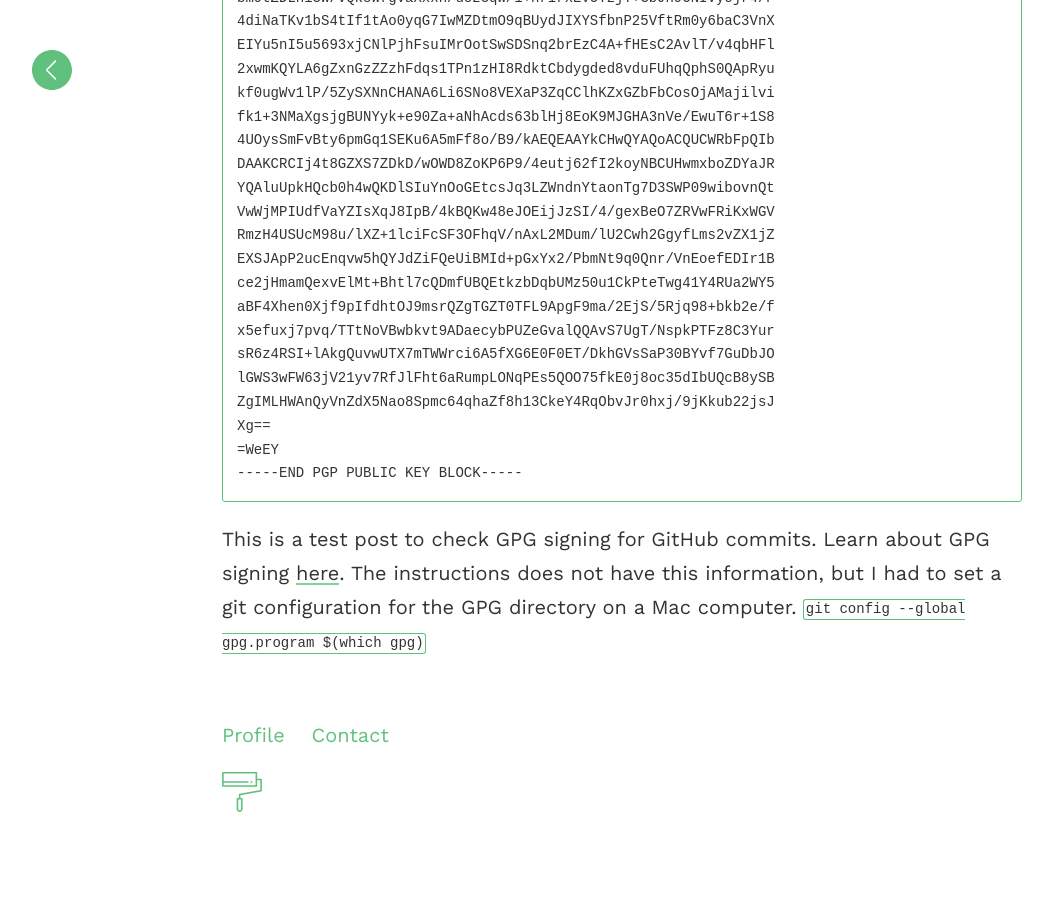
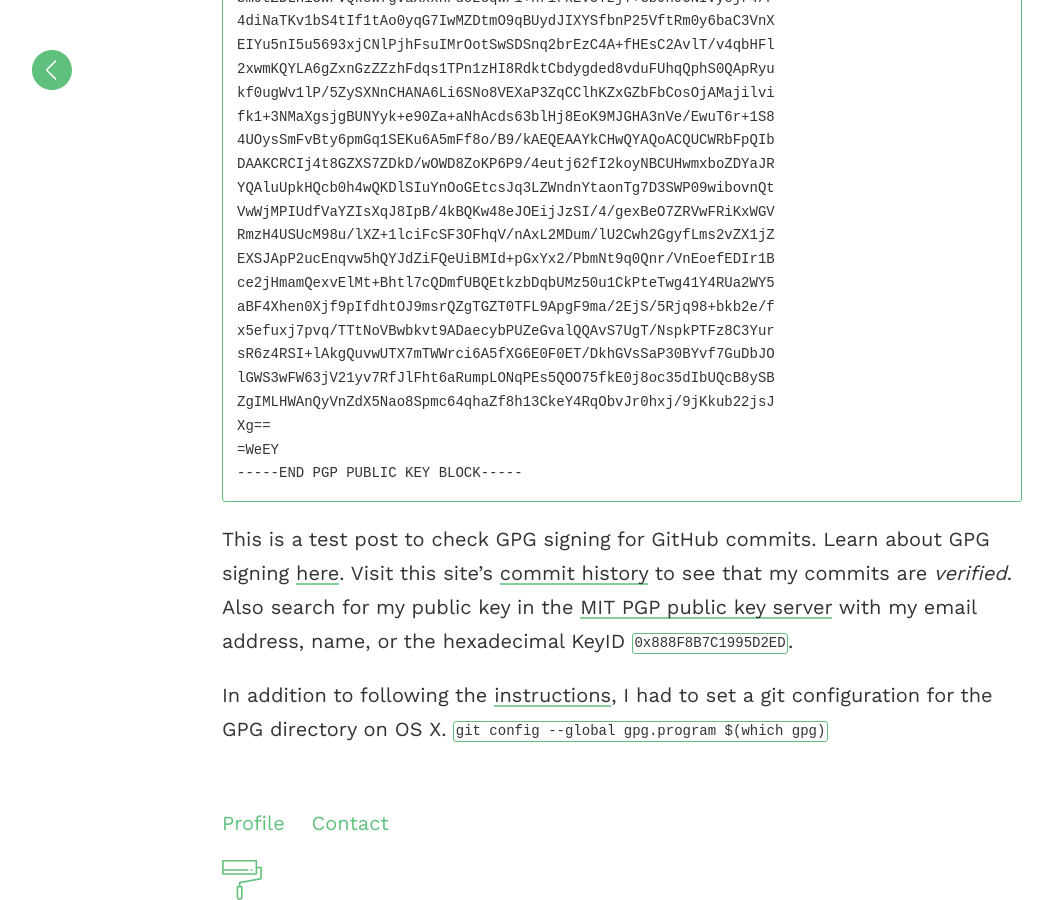
Before and after one commit to mjkim610/mjkim610.github.io, a Jekyll site: the page built from _posts/2017-05-13-github-pgp.markdown, in a window 1280 px wide and 900 px high, scrolled down 974 px. Shown: the whole window, without its empty margins (18-1071 px from the left). Built offline with Jekyll 4.4.1, drawn with Linux system fonts in a browser that asks for light colours; nearby versions of some CDN libraries; before the commit the page ends 1786 px from its top, so only the background shows below that.

Commit message:
Update GPG post

````diff
--- a/_posts/2017-05-13-github-pgp.markdown
+++ b/_posts/2017-05-13-github-pgp.markdown
@@ -57,7 +57,11 @@ Xg==
 -----END PGP PUBLIC KEY BLOCK-----
 ```
 
-This is a test post to check GPG signing for GitHub commits. Learn about GPG signing [here][gpg-signing]. The instructions does not have this information, but I had to set a git configuration for the GPG directory on a Mac computer.
+This is a test post to check GPG signing for GitHub commits. Learn about GPG signing [here][gpg-signing]. Visit this site's [commit history][commit-history] to see that my commits are *verified*. Also search for my public key in the [MIT PGP public key server][mit-pgp] with my email address, name, or the hexadecimal KeyID `0x888F8B7C1995D2ED`.
+
+In addition to following the [instructions][gpg-signing], I had to set a git configuration for the GPG directory on OS X.
 `git config --global gpg.program $(which gpg)`
 
 [gpg-signing]: https://help.github.com/articles/signing-commits-with-gpg/
+[commit-history]: https://github.com/mjkim610/mjkim610.github.io/commits/master
+[mit-pgp]: https://pgp.mit.edu/
````
